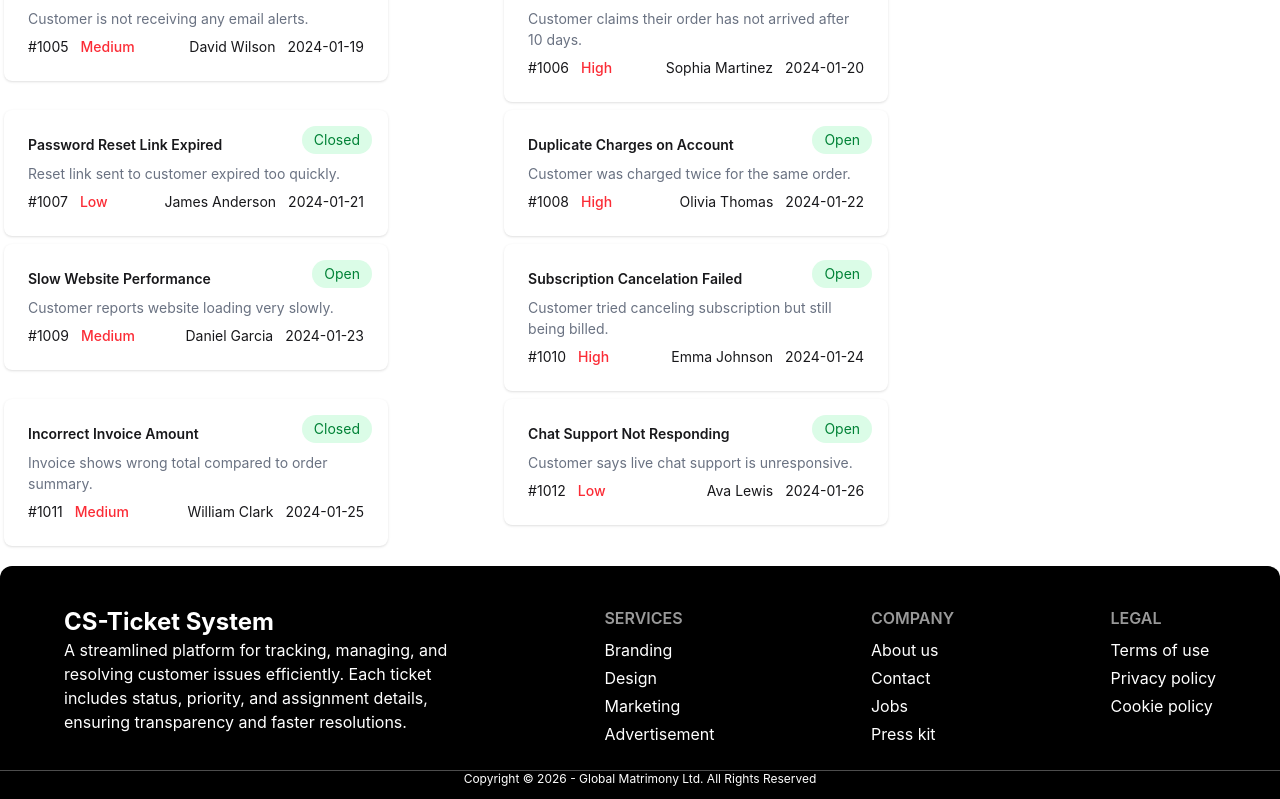
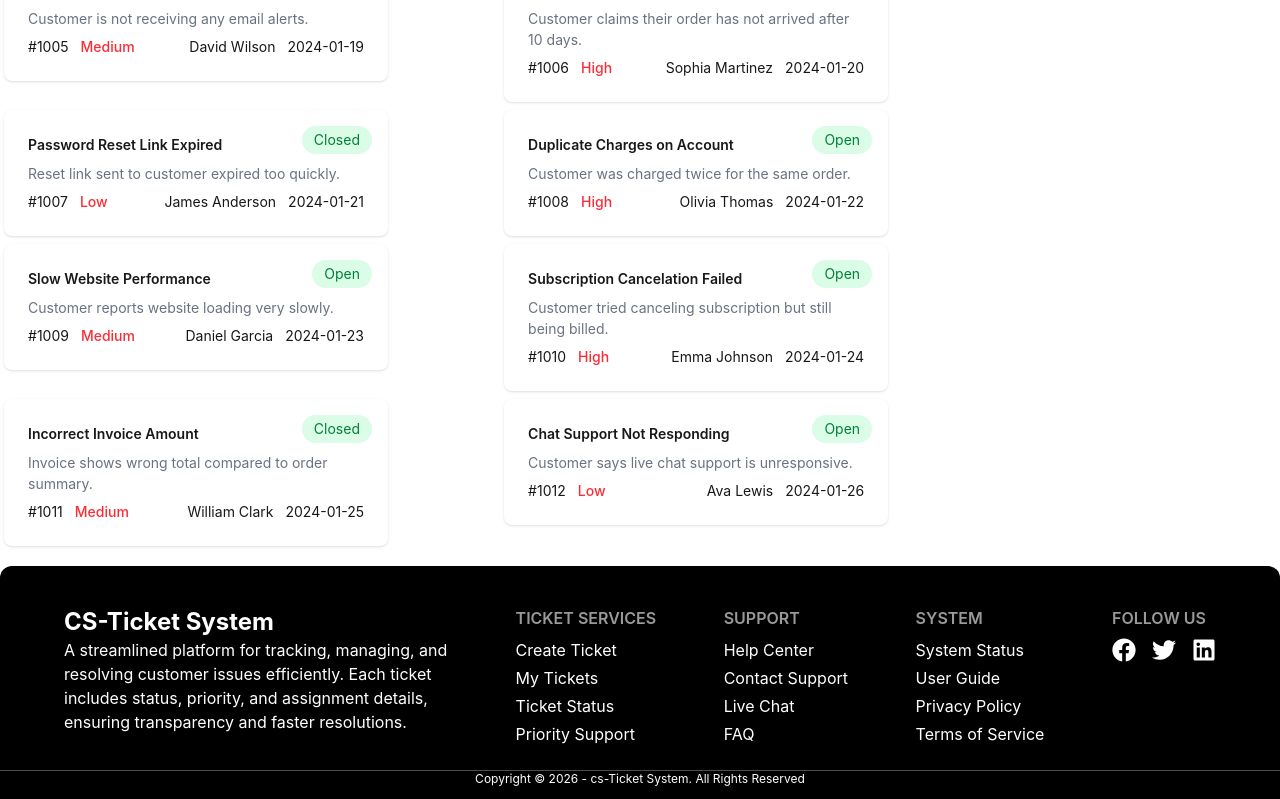
Before and after one commit to MH-liton-360/ticket-system, a React (Vite) app: page / in a window 1280 px wide. Shown: the part 707-1506 px from the top of the page. Built offline with nearby package versions, Linux system fonts and the light colour scheme.

Commit message:
footer link add and all done

```diff
--- a/package.json
+++ b/package.json
@@ -13,6 +13,7 @@
     "@tailwindcss/vite": "^4.2.1",
     "react": "^19.2.0",
     "react-dom": "^19.2.0",
+    "react-icons": "^5.6.0",
     "react-scroll": "^1.9.3",
     "tailwindcss": "^4.2.1"
   },
--- a/src/Share/Footer.jsx
+++ b/src/Share/Footer.jsx
@@ -1,3 +1,5 @@
+import { FaFacebook, FaTwitter, FaLinkedin } from "react-icons/fa";
+
 const Footer = () => {
     return (
         <section>
@@ -17,36 +19,59 @@ const Footer = () => {
                         </p>
                     </div>
 
-                    {/* Services */}
+                    {/* Ticket Services */}
                     <nav>
-                        <h6 className="footer-title mb-2">Services</h6>
+                        <h6 className="footer-title mb-2">Ticket Services</h6>
                         <div className="flex flex-col gap-1">
-                            <a className="link link-hover">Branding</a>
-                            <a className="link link-hover">Design</a>
-                            <a className="link link-hover">Marketing</a>
-                            <a className="link link-hover">Advertisement</a>
+                            <a className="link link-hover">Create Ticket</a>
+                            <a className="link link-hover">My Tickets</a>
+                            <a className="link link-hover">Ticket Status</a>
+                            <a className="link link-hover">Priority Support</a>
                         </div>
                     </nav>
 
-                    {/* Company */}
+                    {/* Support */}
                     <nav>
-                        <h6 className="footer-title mb-2">Company</h6>
+                        <h6 className="footer-title mb-2">Support</h6>
                         <div className="flex flex-col gap-1">
-                            <a className="link link-hover">About us</a>
-                            <a className="link link-hover">Contact</a>
-                            <a className="link link-hover">Jobs</a>
-                            <a className="link link-hover">Press kit</a>
+                            <a className="link link-hover">Help Center</a>
+                            <a className="link link-hover">Contact Support</a>
+                            <a className="link link-hover">Live Chat</a>
+                            <a className="link link-hover">FAQ</a>
                         </div>
                     </nav>
 
-                    {/* Legal */}
+                    {/* System */}
                     <nav>
-                        <h6 className="footer-title mb-2">Legal</h6>
+                        <h6 className="footer-title mb-2">System</h6>
                         <div className="flex flex-col gap-1">
-                            <a className="link link-hover">Terms of use</a>
-                            <a className="link link-hover">Privacy policy</a>
-                            <a className="link link-hover">Cookie policy</a>
+                            <a className="link link-hover">System Status</a>
+                            <a className="link link-hover">User Guide</a>
+                            <a className="link link-hover">Privacy Policy</a>
+                            <a className="link link-hover">Terms of Service</a>
                         </div>
+                    </nav>
+
+                    {/* Social Links */}
+                    <nav>
+                        <h6 className="footer-title mb-2">Follow Us</h6>
+
+                        <div className="flex gap-4 text-2xl">
+
+                            <a href="https://web.programming-hero.com/home" className="hover:text-blue-600 cursor-pointer">
+                                <FaFacebook />
+                            </a>
+
+                            <a href="https://web.programming-hero.com/home" className="hover:text-sky-500 cursor-pointer">
+                                <FaTwitter />
+                            </a>
+
+                            <a href="https://web.programming-hero.com/home" className="hover:text-blue-700 cursor-pointer">
+                                <FaLinkedin />
+                            </a>
+
+                        </div>
+
                     </nav>
                 </div>
 
@@ -55,7 +80,7 @@ const Footer = () => {
 
                 {/* Copyright */}
                 <div className="text-center text-xs text-white pb-3">
-                    Copyright © {new Date().getFullYear()} - Global Matrimony Ltd. All Rights Reserved
+                    Copyright © {new Date().getFullYear()} - cs-Ticket System. All Rights Reserved
                 </div>
             </footer>
         </section>
```
Also changed, not shown: 1 other file (tests, documents, lock files or other folders).
